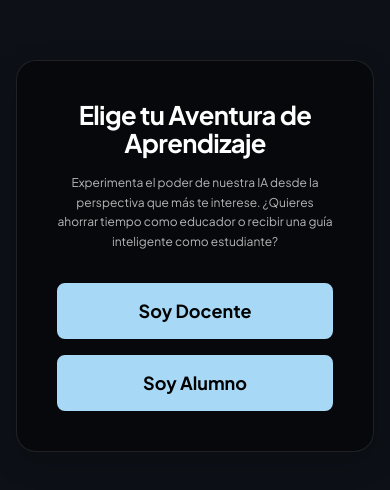
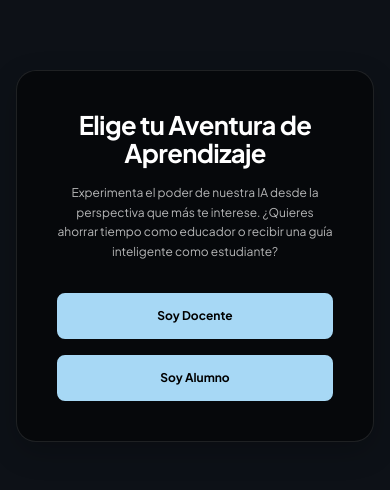
Before and after one commit to UzyOrg/Celesta, a Next.js app: page /demo/start in a window 390 px wide. Shown: the part 166-656 px from the top of the page. Built offline with nearby package versions, Linux system fonts and the light colour scheme.

Commit message:
Se ajustaron los componentes de botón para hacerlos más responsive, titulos e el viewport high del hero

```diff
--- a/src/app/demo/teacher/DemoTeacherPage.module.css
+++ b/src/app/demo/teacher/DemoTeacherPage.module.css
@@ -4,7 +4,7 @@
 }
 
 .planTitle {
-  font-size: 2.25rem; /* ~text-4xl */
+  font-size: 1.8rem; /* User request for mobile */
   font-weight: 700;
   background-image: linear-gradient(to right, var(--color-crystal-blue), var(--color-crystal-lavender));
   -webkit-background-clip: text;
--- a/src/app/demo/teacher/page.tsx
+++ b/src/app/demo/teacher/page.tsx
@@ -248,7 +248,7 @@ const DemoTeacherPage: React.FC = () => {
             <div className={styles.summaryButtonContainer}>
               <DownloadPDFButton projectData={selectedLevel} />
               <Button href="/demo/summary?from=teacher" size="lg">
-                Ver mi Impacto
+                Ver Impacto
               </Button>
             </div>
           </div>
--- /dev/null
+++ b/src/components/Button.module.css
@@ -0,0 +1,109 @@
+.button {
+  display: inline-flex;
+  align-items: center;
+  justify-content: center;
+  border-radius: 0.5rem; /* rounded-lg */
+  font-family: var(--font-inter-tight);
+  font-weight: 700; /* font-bold */
+  transition: all 0.3s ease;
+  cursor: pointer;
+  text-decoration: none;
+  border: 2px solid transparent;
+  font-size: 12px; /* Mobile first font-size */
+}
+
+/* Variants */
+.primary {
+  background-color: var(--color-crystal-blue);
+  color: black;
+  border-color: var(--color-crystal-blue);
+}
+.primary:hover {
+  background-color: transparent;
+  color: var(--color-crystal-blue);
+}
+
+.secondary {
+  background-color: transparent;
+  color: var(--color-star-white);
+  border-color: transparent;
+}
+.secondary:hover {
+  color: var(--color-crystal-blue);
+}
+
+.outline {
+  background-color: transparent;
+  color: var(--color-star-white);
+  border: 2px solid var(--color-crystal-lavender);
+}
+.outline:hover {
+  background-color: var(--color-star-white);
+  color: black;
+}
+
+.minimal {
+  background-color: transparent;
+  color: var(--color-star-white);
+  border: 1px solid rgba(var(--color-crystal-lavender-rgb), 0.25);
+}
+.minimal:hover {
+  color: var(--color-crystal-blue);
+}
+
+.soft {
+  background-color: var(--color-crystal-lavender);
+  color: black;
+  border-color: transparent;
+}
+.soft:hover {
+  filter: brightness(0.95);
+}
+
+.gradient {
+  background-image: linear-gradient(to right, var(--color-crystal-blue), var(--color-crystal-lavender));
+  color: black;
+  border: 0;
+}
+.gradient:hover {
+  filter: brightness(1.1);
+}
+
+/* Sizes */
+.sm {
+  padding: 0.5rem 0.75rem; /* py-2 px-3 */
+}
+.md {
+  padding: 0.625rem 1.25rem; /* py-2.5 px-5 */
+}
+.lg {
+  padding: 0.75rem 1.5rem; /* py-3 px-6 */
+}
+
+/* Special class for Hero CTA buttons */
+.hero {
+  font-size: 1rem; /* 16px on mobile */
+}
+
+/* Desktop overrides for font-size */
+@media (min-width: 768px) {
+  .button {
+      /* Assuming default desktop font-size is 1rem (text-base) */
+      font-size: 1rem;
+  }
+  .sm {
+    font-size: 0.875rem; /* text-sm */
+  }
+  .lg {
+    font-size: 1.125rem; /* text-lg */
+  }
+  .hero {
+    font-size: 1.125rem; /* Keep it consistent with lg on desktop, can be adjusted */
+  }
+}
+
+/* Disabled state */
+.disabled {
+  opacity: 0.5;
+  cursor: not-allowed;
+}
--- a/src/components/Button.tsx
+++ b/src/components/Button.tsx
@@ -1,5 +1,6 @@
 import React from 'react';
 import Link from 'next/link';
+import styles from './Button.module.css';
 
 // Base props shared by both button and link variants
 interface ButtonBaseProps {
@@ -31,27 +32,15 @@ const Button: React.FC<ButtonProps> = ({
   children,
   ...props
 }) => {
-  const baseClasses = 'inline-flex items-center justify-center rounded-lg font-inter-tight font-bold transition-all';
+  const disabled = 'disabled' in props ? props.disabled : false;
 
-  const variantClasses = {
-    primary: 'bg-[--color-crystal-blue] text-black border-2 border-[--color-crystal-blue] hover:bg-transparent hover:text-[--color-crystal-blue]',
-    secondary: 'bg-transparent text-[--color-star-white] hover:text-[--color-crystal-blue]',
-    outline: 'bg-transparent text-[--color-star-white] border-2 border-[--color-crystal-lavender] hover:bg-[--color-star-white] hover:text-black',
-    minimal: 'bg-transparent text-[--color-star-white] border border-[rgba(var(--color-crystal-lavender-rgb), 0.25)] hover:text-[--color-crystal-blue]',
-    soft: 'bg-[--color-crystal-lavender] text-black hover:brightness-95',
-    gradient: 'bg-gradient-to-r from-[--color-crystal-blue] to-[--color-crystal-lavender] text-black border-0 hover:brightness-110'
-  };
-
-  const sizeClasses = {
-    sm: 'text-sm py-2 px-3',
-    md: ' py-2.5 px-5',
-    lg: 'text-lg py-3 px-6'
-  };
-
-  const disabled = 'disabled' in props ? props.disabled : false;
-  const disabledClasses = disabled ? 'opacity-50 cursor-not-allowed' : '';
-
-  const combinedClassName = `${baseClasses} ${variantClasses[variant]} ${sizeClasses[size]} ${className} ${disabledClasses}`.trim();
+  const combinedClassName = [
+    styles.button,
+    styles[variant],
+    styles[size],
+    disabled ? styles.disabled : '',
+    className // Allow passing custom classes
+  ].filter(Boolean).join(' ');
 
   // Check if href exists to determine if it's a link or a button
   if ('href' in props && props.href) {
@@ -63,16 +52,10 @@ const Button: React.FC<ButtonProps> = ({
     );
   }
 
-  // At this point, props are of type ButtonAsButton because of the href check above.
-  const { onClick, type = 'button', ...rest } = props as Omit<ButtonAsButton, 'children' | 'variant' | 'size' | 'className'>;
-
+  // It's a button
+  const { type = 'button', ...rest } = props as Omit<ButtonAsButton, 'children' | 'variant' | 'size' | 'className'>;
   return (
-    <button
-      type={type}
-      className={combinedClassName}
-      onClick={onClick}
-      {...rest}
-    >
+    <button type={type} className={combinedClassName} {...rest}>
       {children}
     </button>
   );
--- a/src/components/Hero.module.css
+++ b/src/components/Hero.module.css
@@ -2,7 +2,7 @@
   position: relative;
   overflow: hidden;
   padding-bottom: 2.5rem;
-  height: 100vh;
+  height: 100svh; /* Use Small Viewport Height to fix iOS issue */
   display: flex;
   align-items: center;
 }
```
